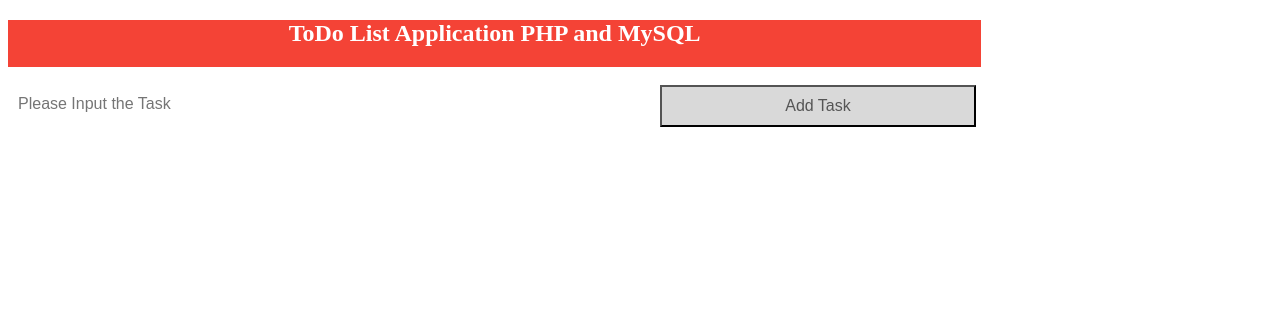
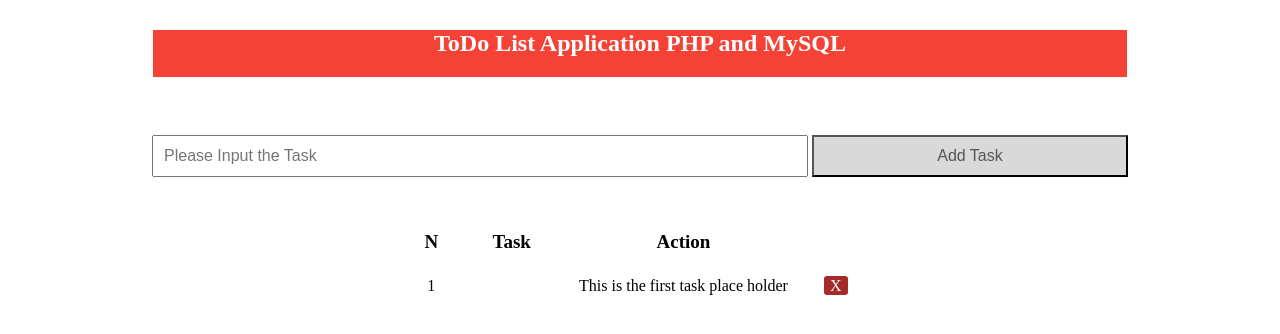
Before and after one commit to SimpleCycy/Module-0---Simple-CRUD-Project, a PHP site: page / in a window 1280 px wide. Shown: the top 334 px of the page. Run offline with PHP 8.4, Linux system fonts and the light colour scheme.

Commit message:
table task initial

```diff
--- a/index.php
+++ b/index.php
@@ -4,7 +4,8 @@
         <title> ToDo List Application PHP and MySQL </title>
         <link rel = "stylesheet" type="text/css" href="style.css">
     </head>
-<body>
+<body align ="center">
+
     <div class = "heading">
         <h2> ToDo List Application PHP and MySQL </h2>
     </div>
@@ -13,5 +14,25 @@
             <input type ="text" name="task" class ="task_input" placeholder ="Please Input the Task">
             <button type="submit" class ="add_btn"name="_submit"> Add Task</button>
         </form>
+<br><br>
+        <table align = "center">
+            <thead>
+                <tr>
+                    <th>N</th>
+                    <th>Task</th>
+                    <th>Action</th>
+            </thead>
+
+            <tbody>
+                <tr>
+                    <td>1<td>
+                    <td class="task_input">This is the first task place holder</td>
+                    <td class= "delete">
+                        <a href="#">X</a>
+                    </td>
+                </tr>
+            </tbody>
+
+        </table>
 </body>
 </html>
--- a/style.css
+++ b/style.css
@@ -4,6 +4,7 @@
         color: white;
         text-align: center;
         width: 77%;
+        margin: 30px auto;
 
 }
 .heading:after{
@@ -13,13 +14,11 @@
 
 }
 .task_input {
-    margin: 0;
-    border: none;
-    border-radius: 0;
+align-content: center;
     width: 50%;
     padding: 10px;
-    float: left;
     font-size: 16px;
+    margin: 10px auto;
   }
 
   /* Style in the "Add" button */
@@ -28,7 +27,6 @@
     width: 25%;
     background: #d9d9d9;
     color: #555;
-    float: left;
     text-align: center;
     font-size: 16px;
     cursor: pointer;
@@ -39,3 +37,36 @@
   .add_btn:hover {
     background-color: #bbb;
   }
+  table{
+      width: 50%
+      margin: 30px auto;
+
+  }
+  tr{
+      border-bottom: 1px solid black;
+  }
+  th{
+      font-size: 19px;
+      color: black;
+  }
+  th,td{
+      border:none;
+      height: 30px;
+      padding:2px;
+  }
+  tr:hover{
+      background: #e9e9e9;
+  }
+  .task{
+      text-align: left;
+  }
+  .delete{
+      text-align: center;
+  }
+  .delete a{
+      color:white;
+      background: #a52a2a;
+      padding: 1px 6px;
+      border-radius: 3px;
+      text-decoration: none;
+  }
```
